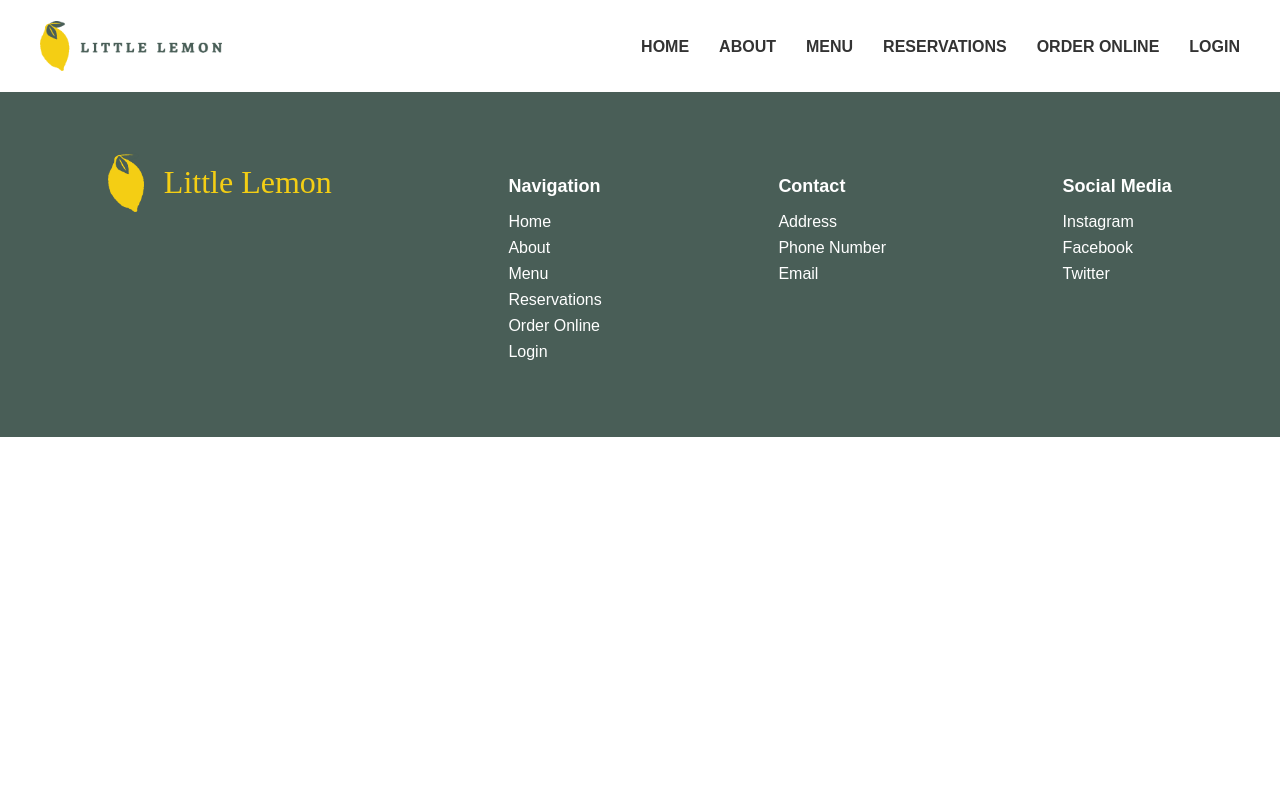
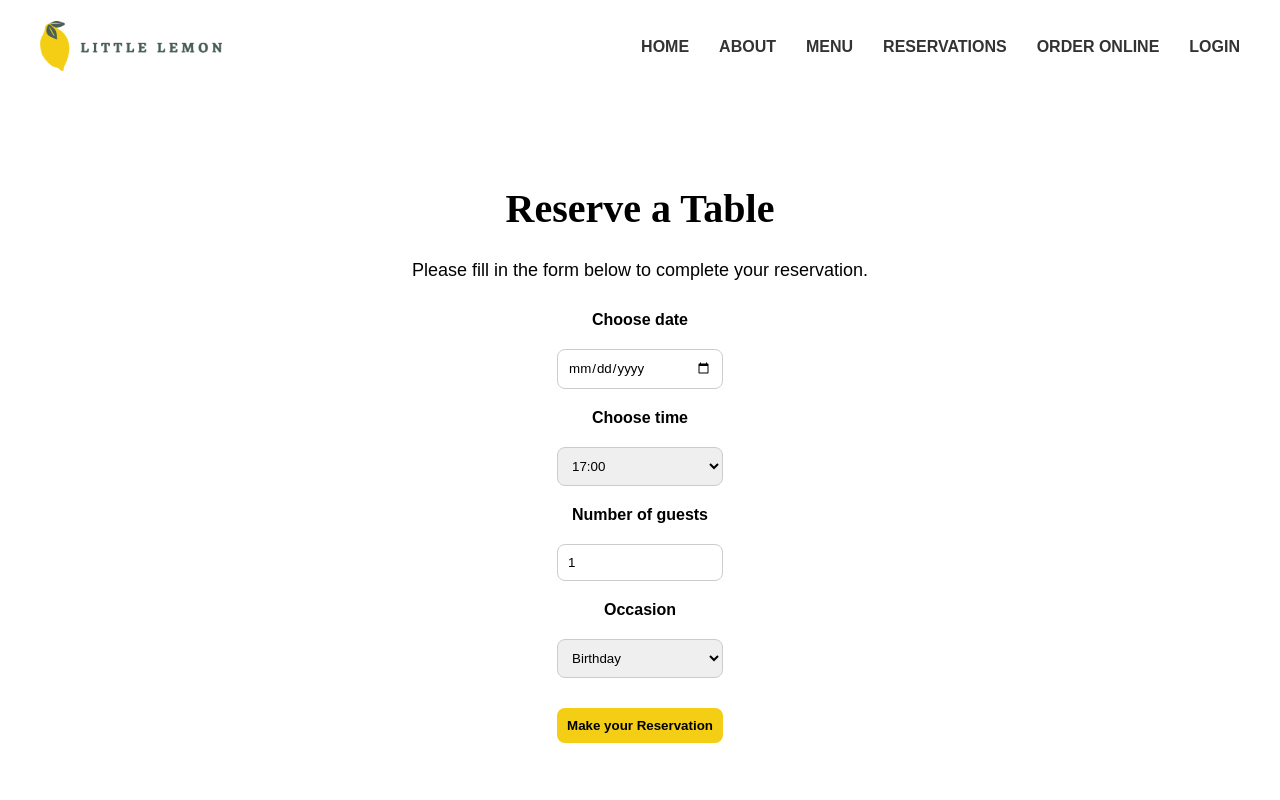
Before and after one commit to Zahid295/little-lemon-restaurant, a React (Create React App) app: page /reservations in a window 1280 px wide. Shown: the top 800 px of the page. Built offline with nearby package versions, Linux system fonts and the light colour scheme.

Commit message:
Add Reservations page and BookingForm with component-level CSS

```diff
--- a/src/App.js
+++ b/src/App.js
@@ -2,10 +2,7 @@ import { BrowserRouter as Router, Routes, Route } from "react-router-dom";
 import Navbar from "./components/Navbar/Navbar";
 import Footer from "./components/Footer/Footer";
 import Home from "./pages/Home";
-// import Hero from "./components/Hero/Hero";
-// import Highlights from "./components/Highlights/Highlights";
-// import Testimonials from "./components/Testimonials/Testimonials";
-// import About from "./components/About/About";
+import Reservations from "./pages/Reservations";
 
 function App() {
   return (
@@ -14,6 +11,7 @@ function App() {
 
       <Routes>
         <Route path="/" element={<Home />} />
+        <Route path="/reservations" element={<Reservations />} />
       </Routes>
 
       <Footer />
--- /dev/null
+++ b/src/components/BookingForm/BookingForm.css
@@ -0,0 +1,32 @@
+.booking-form {
+  display: flex;
+  flex-direction: column;
+  max-width: 300px;
+  gap: 20px;
+}
+
+.booking-form label {
+  font-family: "Karla", sans-serif;
+  font-weight: 600;
+}
+
+.booking-form input,
+.booking-form select {
+  padding: 10px;
+  border-radius: 8px;
+  border: 1px solid #ccc;
+  font-family: "Karla", sans-serif;
+}
+
+.booking-form input[type="submit"] {
+  background-color: #f4ce14;
+  border: none;
+  font-weight: 700;
+  cursor: pointer;
+  transition: background-color 0.2s ease;
+  margin-top: 10px;
+}
+
+.booking-form input[type="submit"]:hover {
+  background-color: #e5bf10;
+}
--- /dev/null
+++ b/src/components/BookingForm/BookingForm.js
@@ -0,0 +1,69 @@
+import { useState } from "react";
+import "./BookingForm.css";
+
+export default function BookingForm() {
+    const [date, setDate] = useState("");
+    const [time, setTime] = useState("");
+    const [guests, setGuests] = useState(1);
+    const [occasion, setOccasion] = useState("Birthday");
+
+    const [availableTimes] = useState([
+        "17:00",
+        "18:00",
+        "19:00",
+        "20:00",
+        "21:00",
+        "22:00",
+    ])
+
+
+function handleSubmit(e) {
+    e.preventDefault();
+    console.log({ date, time, guests, occasion });
+}
+
+return (
+    <form className="booking-form" onSubmit={handleSubmit}>
+        <label htmlFor="res-date">Choose date</label>
+        <input
+        type="date"
+        id="res-date"
+        value={date}
+        onChange={(e) => setDate(e.target.value)}
+        required
+        />
+
+        <label htmlFor="res-time">Choose time</label>
+        <select
+        id="res-time"
+        value={time}
+        onChange={(e) => setTime(e.target.value)}
+        >
+            {availableTimes.map((t) => (
+                <option key={t}>{t}</option>
+                ))}
+        </select>
+
+        <label htmlFor="guests">Number of guests</label>
+        <input
+        type="Number"
+        id="guests"
+        min="1"
+        max="10"
+        value={guests}
+        onChange={(e) => setGuests(e.target.value)}
+        required
+        />
+
+        <label htmlFor="occasion">Occasion</label>
+        <select id="occasion"
+        value={occasion}
+        onChange={(e) => setOccasion(e.target.value)}>
+            <option>Birthday</option>
+            <option>Anniversary</option>
+        </select>
+
+        <input type="submit" value="Make your Reservation" />
+    </form>
+)
+}
--- /dev/null
+++ b/src/pages/Reservations.css
@@ -0,0 +1,19 @@
+.reservations-page {
+  padding: 60px 40px;
+  display: flex;
+  flex-direction: column;
+  align-items: center;
+  text-align: center;
+}
+
+.reservations-page h1 {
+  font-family: "Markazi Text", serif;
+  font-size: 40px;
+  margin-bottom: 10px;
+}
+
+.reservations-page p {
+  font-family: "Karla", sans-serif;
+  font-size: 18px;
+  margin-bottom: 30px;
+}
--- /dev/null
+++ b/src/pages/Reservations.js
@@ -0,0 +1,13 @@
+import BookingForm from "../components/BookingForm/BookingForm";
+import "./Reservations.css";
+
+export default function Reservations() {
+    return (
+        <section className="reservations-page">
+            <h1>Reserve a Table</h1>
+            <p>Please fill in the form below to complete your reservation.</p>
+
+            <BookingForm />
+        </section>
+    );
+}
```
